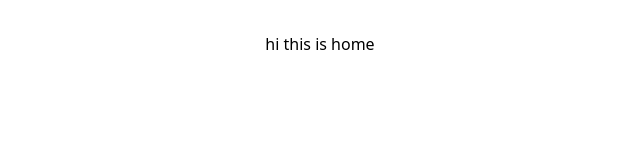
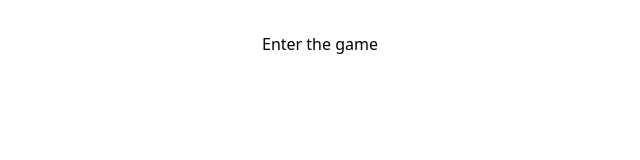
Before and after one commit to 05sanjaykumar/SnakeGameBasic, a React (Vite) app: page / in a window 1280 px wide. Shown: the top 160 px of the page, without its empty margins (320-960 px from the left). Built offline with nearby package versions, Linux system fonts and the light colour scheme.

Commit message:
Updated Home.tsx

```diff
--- a/src/Components/Game.tsx
+++ b/src/Components/Game.tsx
@@ -1,9 +1,10 @@
 import React from 'react'
+
 
 const Game:React.FC = () => {
   return (
-    <div>
-      hi this is Game
+    <div className='test'>
+      hi
     </div>
   )
 }
--- a/src/Components/Home.tsx
+++ b/src/Components/Home.tsx
@@ -1,11 +1,20 @@
-import React from 'react'
+import React from 'react';
+import { useNavigate } from 'react-router-dom';
 
-const Home:React.FC = () => {
+const Home: React.FC = () => {
+  const navigate = useNavigate();
+
+  const changePath = () => {
+    navigate('/game');
+  };
+
   return (
-    <div>
-      hi this is home
+    <div className='homecontainer'>
+      <div className='home-title'>
+        <button onClick={changePath}>Enter the game</button>
+      </div>
     </div>
-  )
-}
+  );
+};
 
-export default Home
+export default Home;
```
